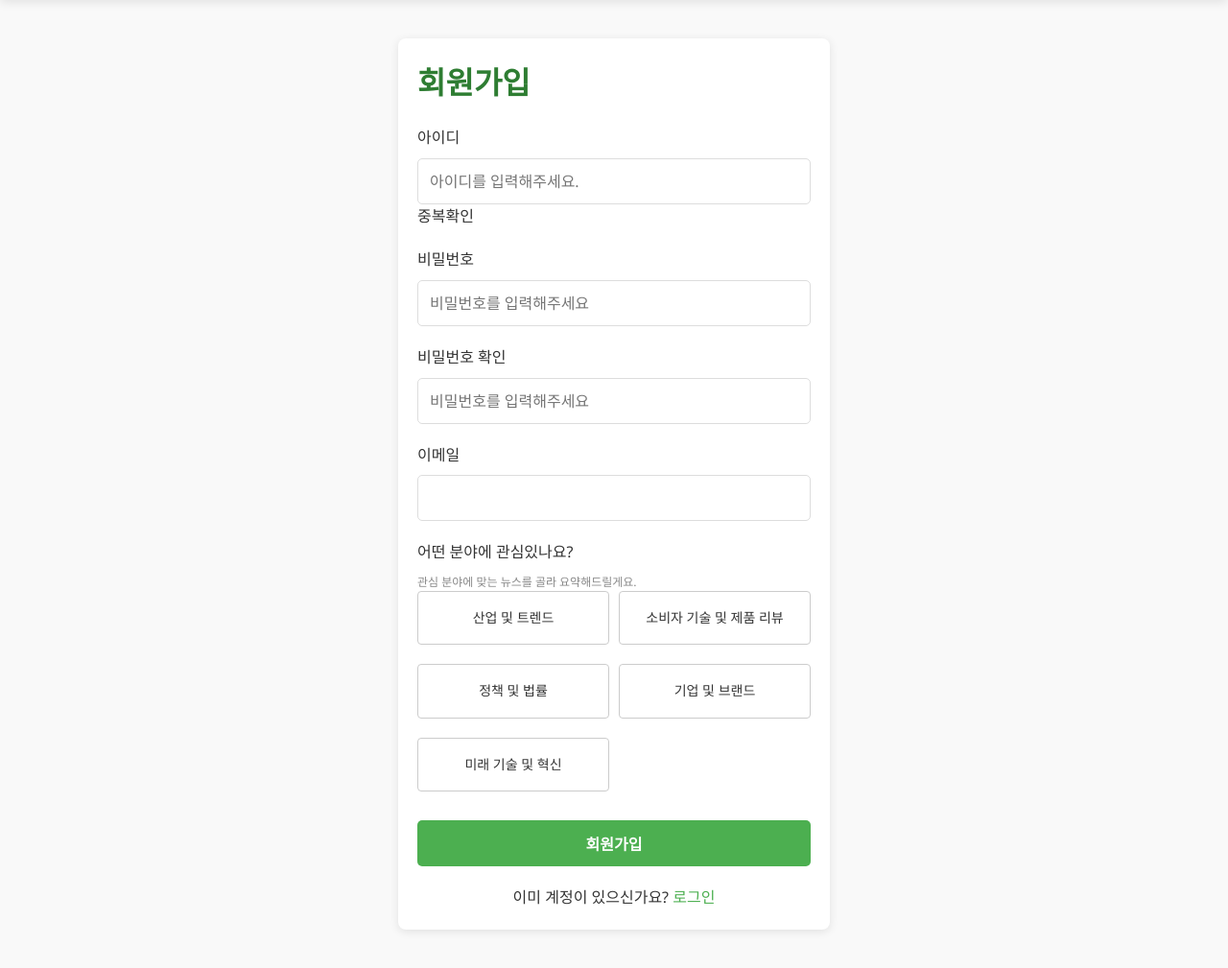
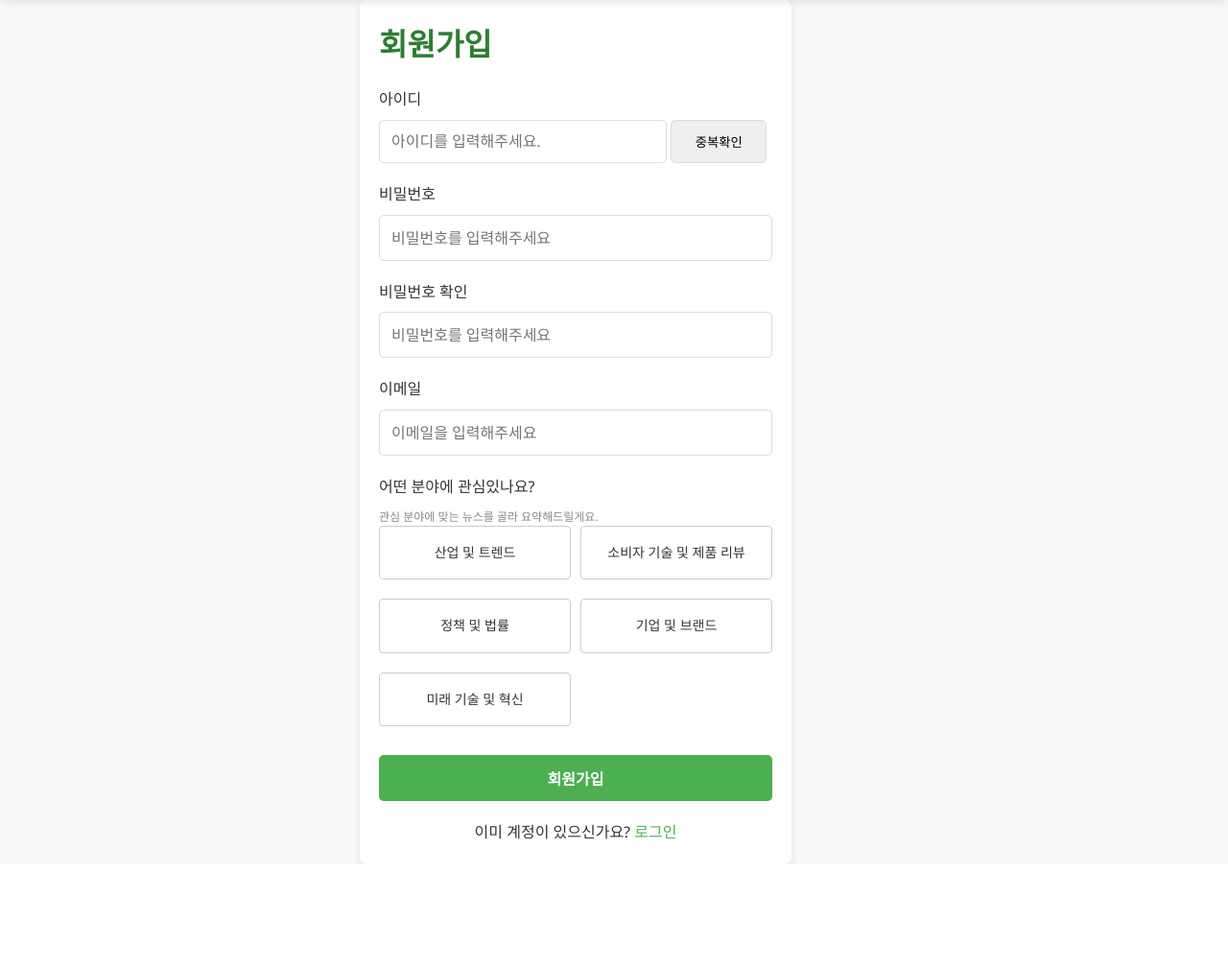
Before and after one commit to 2024-SMHRD-KDT-LangIntelligence-1/4identity, a Spring Boot app: page /signup in a window 1280 px wide. Shown: the part 69-1078 px from the top of the page at 96% size. After the commit the page ends 970 px from the top, so only its background shows below. Run offline with Spring Boot 4, Linux system fonts and the light colour scheme; some of the project's set-up classes (security, data sources, template engines, error pages and the like) are left out, and stand-ins take their place.

Commit message:
html 수정

```diff
--- a/src/main/resources/static/css/signup.css
+++ b/src/main/resources/static/css/signup.css
@@ -52,3 +52,20 @@
     border-radius: 8px;
     box-shadow: 0 2px 10px rgba(0, 0, 0, 0.1);
 }
+
+#userid {
+    width: 300px;
+    height: 45px;
+}
+
+#userIdBtn {
+    width: 100px;
+    height: 45px;
+    border: 1px solid #ddd;
+    border-radius: 5px;
+}
+
+#userIdBtn:active {
+    background-color: #4CAF50;
+    color: #fff;
+}
--- a/src/main/resources/static/css/styles.css
+++ b/src/main/resources/static/css/styles.css
@@ -88,8 +88,12 @@
 /* 컨테이너 스타일 */
 .container {
     max-width: 1200px;
-    margin: 40px auto;
     padding: 0 20px;
+}
+
+.mainBox {
+    height: 400px;
+    /* background-color: #CFE7D8; */
 }
 
 h1 {
--- /dev/null
+++ b/src/main/resources/static/js/main.js
@@ -0,0 +1,81 @@
+/**
+ * 4Identity 웹사이트의 메인 TypeScript 파일
+ * 로그인/로그아웃 버튼의 UI 상태 관리
+ */
+
+// DOM 요소 가져오기
+document.addEventListener('DOMContentLoaded', () => {
+    // 버튼 요소 선택
+    const loginBtn = document.getElementById('loginBtn') as HTMLButtonElement;
+    const logoutBtn = document.getElementById('logoutBtn') as HTMLButtonElement;
+
+    // 로그인 상태를 저장하는 변수 (나중에 실제 인증 시스템으로 대체)
+    let isLoggedIn = false;
+
+    /**
+     * 로그인 상태에 따라 버튼 표시 상태를 업데이트하는 함수
+     */
+    const updateAuthButtons = () => {
+        if (isLoggedIn) {
+            // 로그인 상태: 로그인 버튼 숨기고 로그아웃 버튼 표시
+            loginBtn.style.display = 'none';
+            logoutBtn.style.display = 'block';
+        } else {
+            // 로그아웃 상태: 로그인 버튼 표시하고 로그아웃 버튼 숨김
+            loginBtn.style.display = 'block';
+            logoutBtn.style.display = 'none';
+        }
+    };
+
+    // 로그인 버튼 클릭 이벤트 처리
+    loginBtn.addEventListener('click', () => {
+        // 나중에 실제 로그인 로직으로 대체
+        console.log('로그인 시도...');
+        isLoggedIn = true;
+        updateAuthButtons();
+        alert('로그인되었습니다.');
+    });
+
+    // 로그아웃 버튼 클릭 이벤트 처리
+    logoutBtn.addEventListener('click', () => {
+        // 나중에 실제 로그아웃 로직으로 대체
+        console.log('로그아웃 시도...');
+        isLoggedIn = false;
+        updateAuthButtons();
+        alert('로그아웃되었습니다.');
+    });
+
+    // 초기 버튼 상태 설정
+    updateAuthButtons();
+});
+
+document.addEventListener('DOMContentLoaded', function() {
+    // 폼 제출 전 유효성 검사
+    document.getElementById('signupForm').addEventListener('submit', function(e) {
+        const userid = document.getElementById('userid').value;
+        const passwd = document.getElementById('passwd').value;
+        const email = document.getElementById('email').value;
+        const interestSelected = document.querySelector('input[name="interest"]:checked');
+
+        if (!userid || !passwd || !email) {
+            e.preventDefault();
+            alert('아이디, 비밀번호, 이메일은 필수 입력 항목입니다.');
+        }
+
+        if (!interestSelected) {
+            e.preventDefault();
+            alert('관심사를 선택해주세요.');
+        }
+    });
+
+    // 세션에 에러 메시지가 있으면 표시 후 삭제
+    const errorMessage = document.querySelector('.error-message');
+    if (errorMessage && errorMessage.textContent.trim() !== '') {
+        setTimeout(function() {
+            errorMessage.style.display = 'none';
+        }, 5000);
+
+        // 서버 세션에서 에러 메시지 삭제 요청
+        fetch('/clearSessionMessage', { method: 'POST' });
+    }
+});
--- a/src/main/resources/templates/signup.html
+++ b/src/main/resources/templates/signup.html
@@ -5,62 +5,7 @@
     <meta name="viewport" content="width=device-width, initial-scale=1.0">
     <title>회원가입 - 4Identity</title>
     <link rel="stylesheet" th:href="@{/css/styles.css}">
-    <style>
-        .interest-container {
-            display: flex;
-            flex-wrap: wrap;
-            gap: 10px;
-            margin-bottom: 20px;
-        }
-
-        .interest-option {
-            position: relative;
-            width: calc(50% - 5px);
-            margin-bottom: 10px;
-        }
-
-        .interest-option input[type="radio"] {
-            position: absolute;
-            opacity: 0;
-            width: 0;
-            height: 0;
-        }
-
-        .interest-option label {
-            display: block;
-            padding: 12px 15px;
-            border: 1px solid #ccc;
-            border-radius: 4px;
-            cursor: pointer;
-            text-align: center;
-            transition: all 0.3s ease;
-            font-size: 14px;
-            height: 100%;
-            display: flex;
-            align-items: center;
-            justify-content: center;
-        }
-
-        .interest-option input[type="radio"]:checked + label {
-            background-color: #4CAF50;
-            color: white;
-            border-color: #4CAF50;
-        }
-
-        .interest-option input[type="radio"]:focus + label {
-            box-shadow: 0 0 0 3px rgba(76, 175, 80, 0.3);
-        }
-
-        .signup-container {
-            width: 450px;
-            max-width: 100%;
-            margin: 0 auto;
-            padding: 20px;
-            background: #fff;
-            border-radius: 8px;
-            box-shadow: 0 2px 10px rgba(0, 0, 0, 0.1);
-        }
-    </style>
+    <link rel="stylesheet" href="/css/signup.css">
 </head>
 <body>
     <!-- 상단 네비게이션 바 -->
@@ -91,7 +36,7 @@
                 <div class="form-group">
                     <label for="userid">아이디</label>
                     <input type="text" id="userid" name="userid" required placeholder="아이디를 입력해주세요.">
-                    <div>중복확인</div>
+                    <button id="userIdBtn">중복확인</button>
                 </div>
 
                 <div class="form-group">
@@ -106,8 +51,7 @@
 
                 <div class="form-group">
                     <label for="email">이메일</label>
-                    <input type="email" id="email" name="email" required>
-                    <div></div>
+                    <input type="email" id="email" name="email" required placeholder="이메일을 입력해주세요">
                 </div>
 
                 <div class="form-group">
@@ -144,37 +88,6 @@
         </div>
     </main>
 
-    <script>
-        document.addEventListener('DOMContentLoaded', function() {
-            // 폼 제출 전 유효성 검사
-            document.getElementById('signupForm').addEventListener('submit', function(e) {
-                const userid = document.getElementById('userid').value;
-                const passwd = document.getElementById('passwd').value;
-                const email = document.getElementById('email').value;
-                const interestSelected = document.querySelector('input[name="interest"]:checked');
-
-                if (!userid || !passwd || !email) {
-                    e.preventDefault();
-                    alert('아이디, 비밀번호, 이메일은 필수 입력 항목입니다.');
-                }
-
-                if (!interestSelected) {
-                    e.preventDefault();
-                    alert('관심사를 선택해주세요.');
-                }
-            });
-
-            // 세션에 에러 메시지가 있으면 표시 후 삭제
-            const errorMessage = document.querySelector('.error-message');
-            if (errorMessage && errorMessage.textContent.trim() !== '') {
-                setTimeout(function() {
-                    errorMessage.style.display = 'none';
-                }, 5000);
-
-                // 서버 세션에서 에러 메시지 삭제 요청
-                fetch('/clearSessionMessage', { method: 'POST' });
-            }
-        });
-    </script>
+    <script src="/js/main.js"> </script>
 </body>
 </html>
```
Also changed, not shown: src/main/resources/static/js/main.ts (+44 -44 lines), src/main/resources/templates/index.html (+6 -5 lines).
